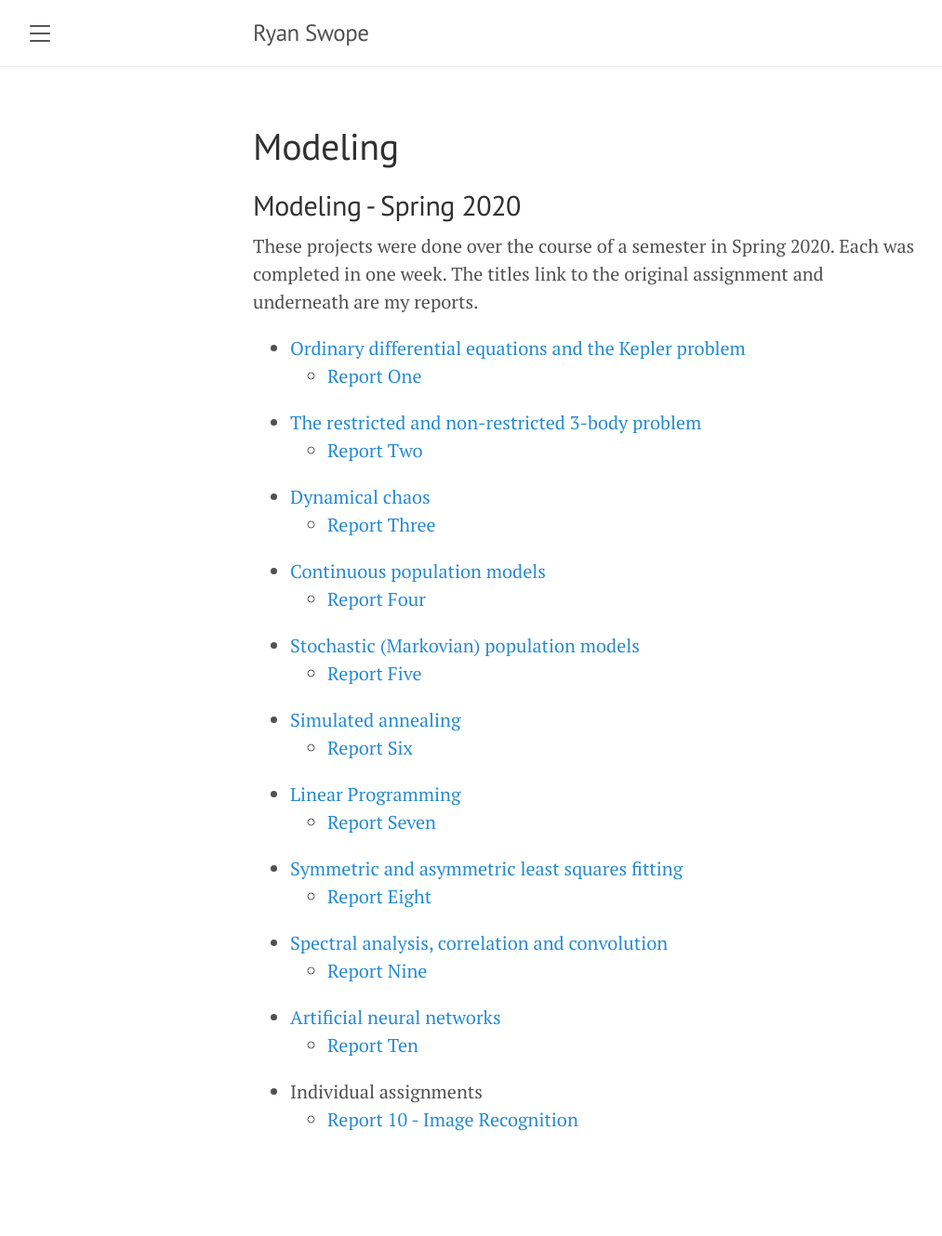
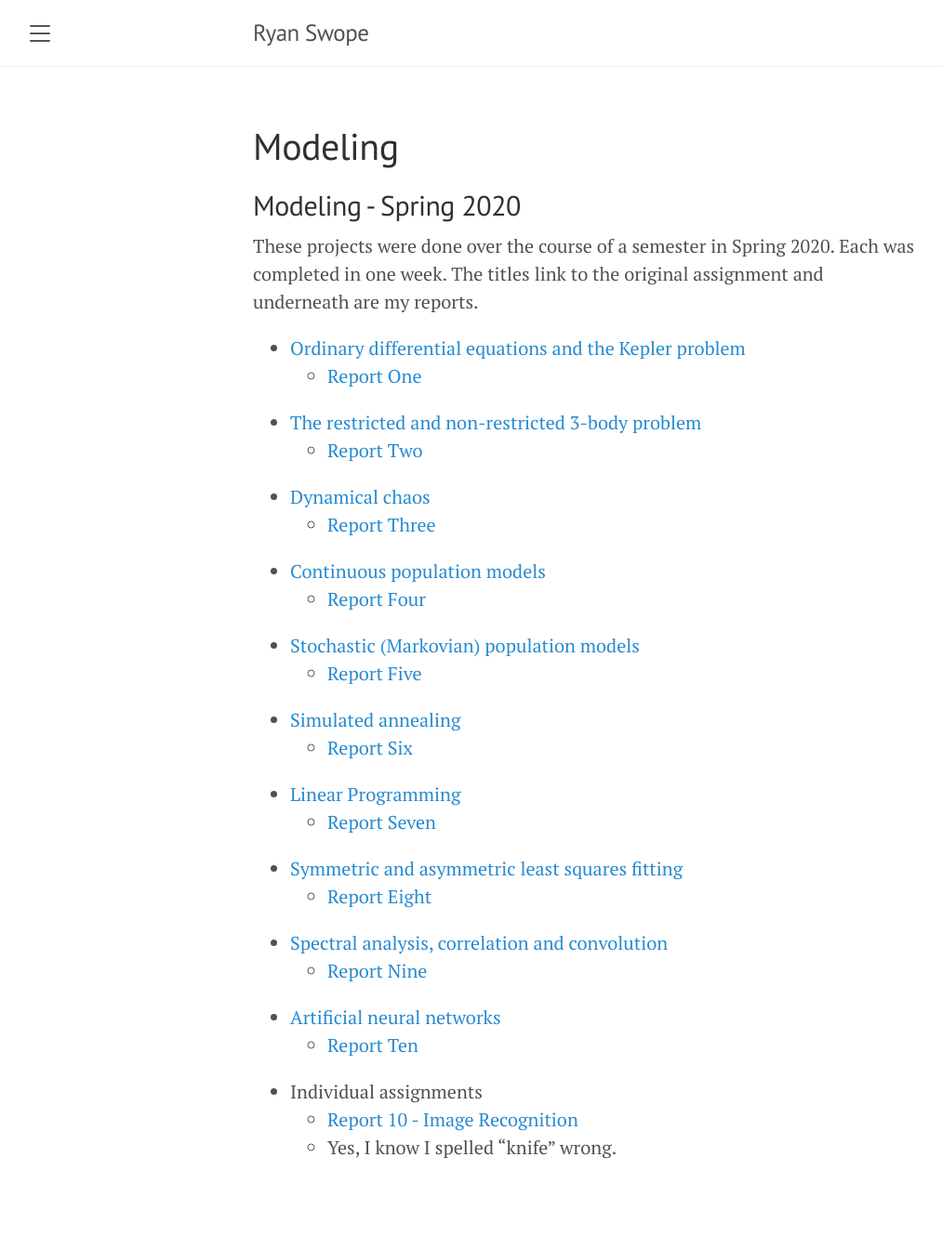
Before and after one commit to rggs/rggs.github.io, a Jekyll site: the page built from modeling.md, in a window 1280 px wide. Shown: the whole page at 93% size, without its empty margins (8-1021 px from the left). Built offline with Jekyll 4.4.1, drawn with Linux system fonts in a browser that asks for light colours; before the commit the page ends 1300 px from its top, so only the background shows below that.

Commit message:
update modeling

```diff
--- a/modeling.md
+++ b/modeling.md
@@ -30,3 +30,4 @@ assignment and underneath are my reports.
 	* [Report Ten](https://rggs.github.io/modeling/Modeling_10.pdf)
 * Individual assignments
 	* [Report 10 - Image Recognition](https://rggs.github.io/modeling/Individual_Project.pdf)
+	* Yes, I know I spelled "knife" wrong.
```
Also changed, not shown: 2 other files.
